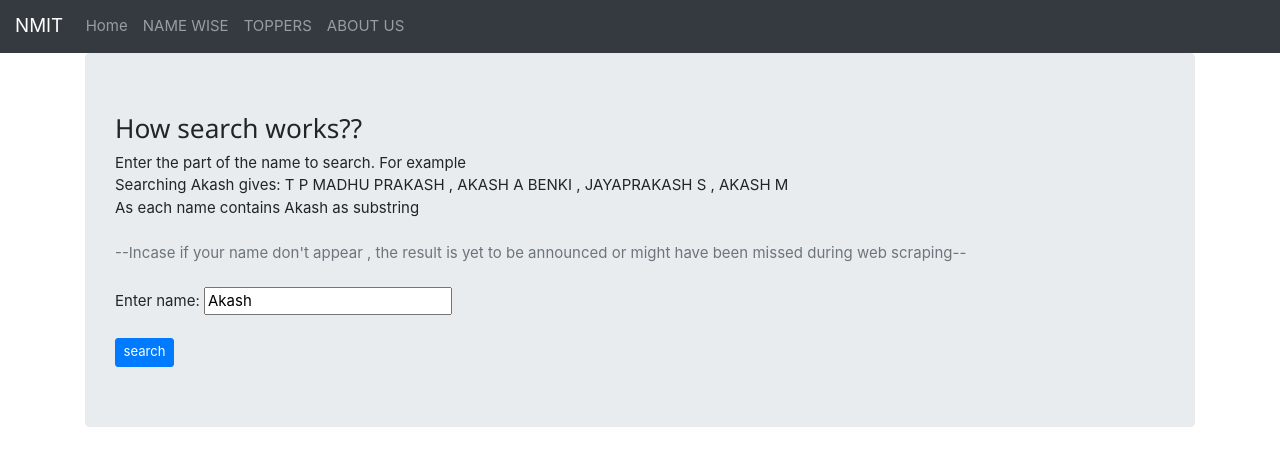
After one commit to madhuprakash19/nmitResults, a Django app: page /info/namewise in a window 1280 px wide. The commit adds this page. Shown: the top 466 px of the page. Run offline with Django 3.2, Linux system fonts and the light colour scheme.

Commit message:
added namewise

```diff
--- /dev/null
+++ b/nmit/templates/namewise.html
@@ -0,0 +1,24 @@
+{% extends "base.html" %}
+{% block content %}
+<div class="container">
+  <div class="jumbotron">
+    <h3>How search works??</h3>
+    <span>Enter the part of the name to search. For example</span><br>
+    <span>Searching Akash gives: T P MADHU PRAKASH , AKASH A BENKI , JAYAPRAKASH S ,   AKASH M</span><br>
+    <span>As each name contains Akash as substring</span><br><br>
+    <span class="text-muted">--Incase if your name don't appear , the result is yet to be announced or might have been missed during web scraping--</span>
+    <br><br>
+    <form class="form" method="post">
+      {% csrf_token %}
+      Enter name:
+      <input type="text" name="name" value="Akash"><br><br>
+      <input type="submit" name="" value="search" class="btn btn-sm btn-primary">
+    </form>
+  </div>
+  {% for i in result %}
+  <a href="{% url 'nmit:result' id=i.id %}">{{i}}</a><br>
+  {% endfor %}
+</div>
+
+
+{% endblock %}
--- a/nmit/urls.py
+++ b/nmit/urls.py
@@ -5,4 +5,6 @@ app_name = 'nmit'
 urlpatterns = [
     path('home/',views.home,name='home'),
     path('aboutus',views.aboutus,name='aboutus'),
+    path('namewise',views.namewise,name='namewise'),
+    path('result/<int:id>',views.result,name='result')
 ]
--- a/nmit/views.py
+++ b/nmit/views.py
@@ -14,3 +14,17 @@ def home(request):
 
 def aboutus(request):
     return render(request,'aboutus.html')
+
+def namewise(request):
+    result = {}
+    if request.method == 'POST':
+        sname = request.POST.get('name', False)
+        result = list(student.objects.filter(name__contains=sname))
+        print(result)
+        return render(request,'namewise.html',{'result':result})
+    return render(request,'namewise.html',{'result':result})
+
+def result(request,id):
+    name = student.objects.get(id = id)
+    marks = gpa.objects.get(sname=name)
+    return render(request,'result.html',{'marks':marks})
--- a/templates/base.html
+++ b/templates/base.html
@@ -18,8 +18,8 @@
   </button>
   <div class="collapse navbar-collapse" id="navbarNavAltMarkup">
     <div class="navbar-nav">
-      <a class="nav-item nav-link" href="#">Home <span class="sr-only">(current)</span></a>
-      <a class="nav-item nav-link" href="#">SEM WISE</a>
+      <a class="nav-item nav-link" href="{% url 'nmit:home' %}">Home <span class="sr-only">(current)</span></a>
+      <a class="nav-item nav-link" href="{% url 'nmit:namewise' %}">NAME WISE</a>
       <a class="nav-item nav-link" href="#">TOPPERS</a>
       <a class="nav-item nav-link" href="{% url 'nmit:aboutus' %}">ABOUT US</a>
     </div>
```
Also changed, not shown: nmit/templates/result.html (added, +13 -0 lines).
